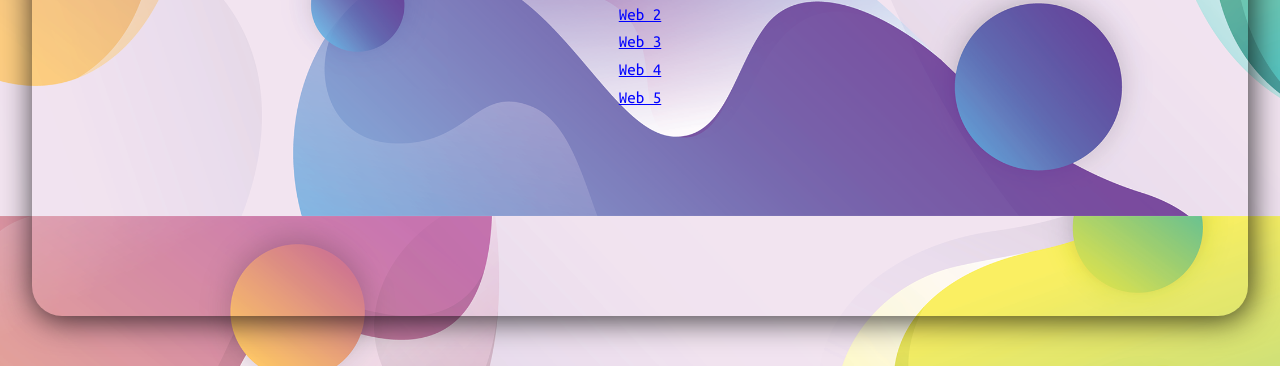
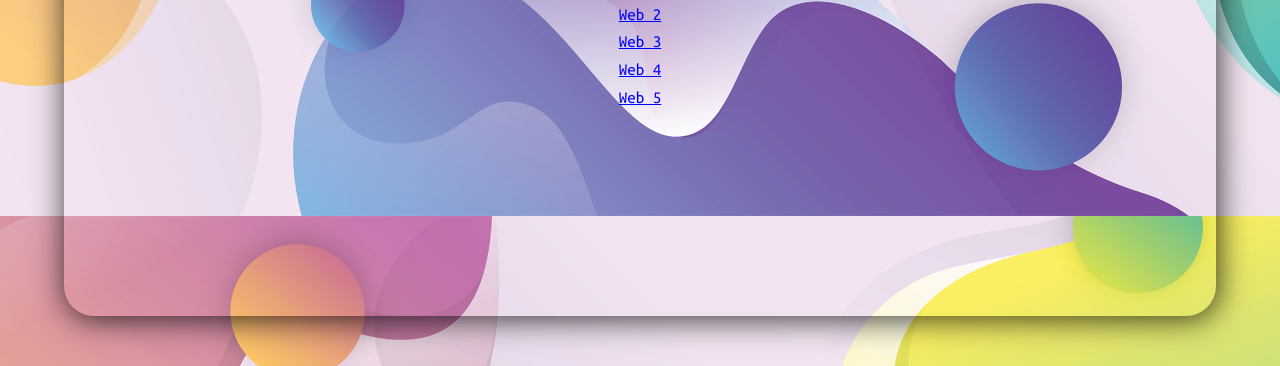
Before and after one commit to asan8/asan8.github.io, a plain HTML site: page index.html in a window 1280 px wide. Shown: the part 584-950 px from the top of the page. Drawn offline with Linux system fonts and the light colour scheme.

Commit message:
Update styles.css

```diff
--- a/css/styles.css
+++ b/css/styles.css
@@ -16,7 +16,7 @@ body{
 }
 
 .subBackground{
-    width: 95%;
+    width: 90%;
     margin: 1.5rem auto 0rem auto;
     border-radius: 3rem;
     background-color: rgba(0, 0, 0, 0);
```
